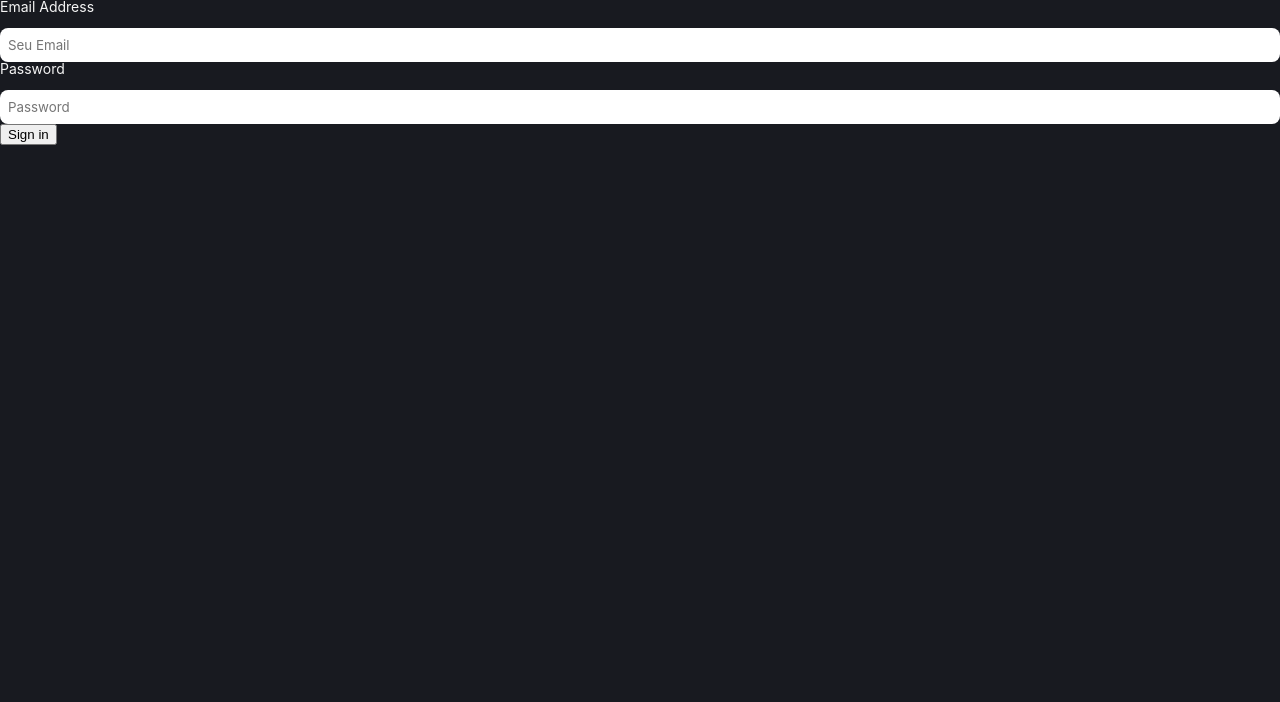
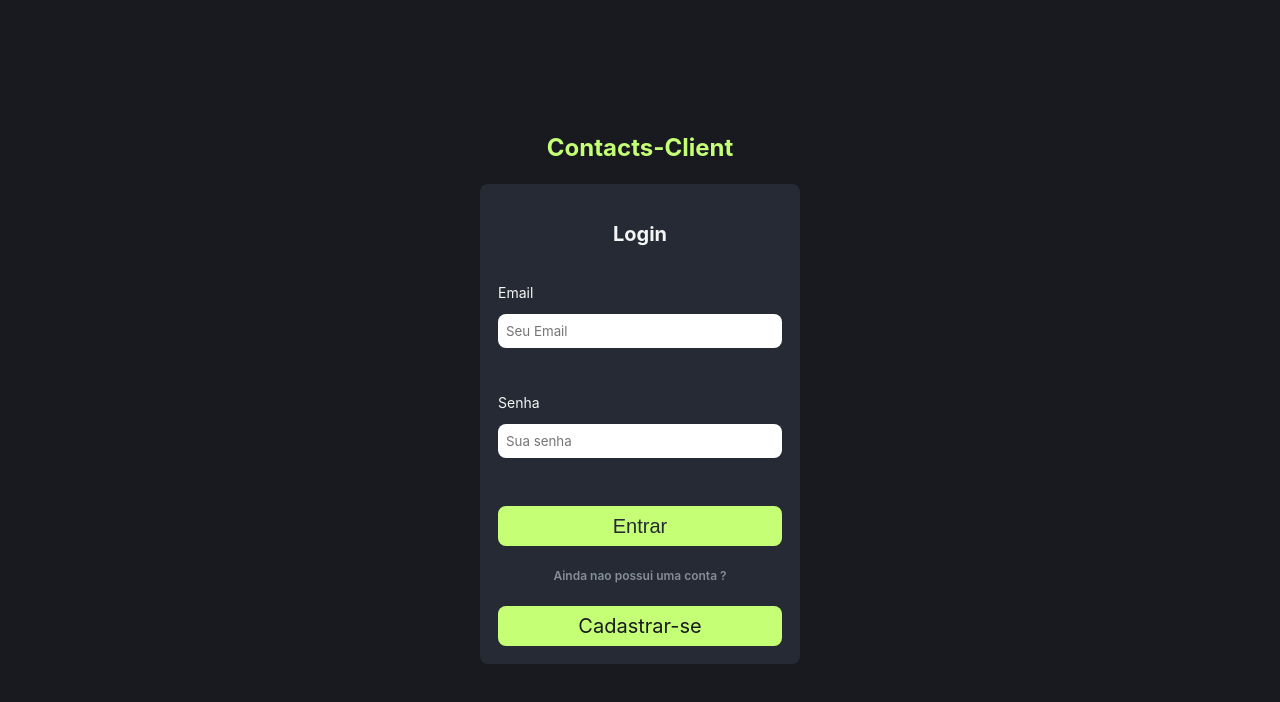
Before and after one commit to Waitiufrikks/FrontEnd-ClientContact, a React (Vite) app: page /login in a window 1280 px wide. Shown: the top 702 px of the page. Built offline with nearby package versions, Linux system fonts and the light colour scheme.

Commit message:
feat:add styles login page and components

```diff
--- a/src/components/FormLogin/index.tsx
+++ b/src/components/FormLogin/index.tsx
@@ -5,6 +5,8 @@ import Input from "../Input";
 import { ClientContext } from "../../provides/ClientContext";
 import { IClient } from "../../provides/ClientContext/@types";
 import { schema } from "./schema";
+import StyledFormContainerLogin from "./style";
+import { Link } from "react-router-dom";
 
 export const FormLogin = () => {
   const { loginClient } = useContext(ClientContext);
@@ -18,30 +20,38 @@ export const FormLogin = () => {
   });
 
   const submit: SubmitHandler<IClient> = (data) => {
-    console.log(data)
-    loginClient(data)
+    console.log(data);
+    loginClient(data);
   };
   return (
+    <StyledFormContainerLogin>
+      <h2>Login</h2>
       <form onSubmit={handleSubmit(submit)}>
         <Input
           label="Email"
           type="text"
           placeholder="Seu Email"
-        text="Email Address"
+          text="Email"
           id="email"
           register={register("email")}
         />
-      <p>{errors.email?.message}</p>
+        <span>{errors.email?.message}</span>
         <Input
           label="Password"
           type="password"
-        placeholder="Password"
-        text="Password"
+          placeholder="Sua senha"
+          text="Senha"
           id="password"
           register={register("password")}
         />
-      <p>{errors.password?.message}</p>
-      <button type="submit">Sign in</button>
+        <span>{errors.password?.message}</span>
+        <button type="submit">Entrar</button>
+        <span className="span-redirect-register">Ainda nao possui uma conta ?</span>
+        <div className="container-button-signUp">
+          {/* POSSIVEL COMPONENTE */}
+          <Link to="/register">Cadastrar-se</Link>
+        </div>
       </form>
+    </StyledFormContainerLogin>
   );
 };
--- /dev/null
+++ b/src/components/FormLogin/style.ts
@@ -0,0 +1,67 @@
+import { styled } from "styled-components";
+
+const StyledFormContainerLogin = styled.div`
+  width: 100%;
+  display: flex;
+  flex-direction: column;
+  background-color: var(--color-grey-600);
+  gap: 1.4rem;
+  border-radius: var(--radius-default);
+  h2 {
+    font-size: var(--title-size-3);
+    font-weight: 700;
+    padding: 40px 0 20px 0;
+    text-align: center;
+  }
+
+  form {
+    display: grid;
+    gap: 1.5rem;
+    padding: 0px 18px 18px 18px;
+    span {
+      color: var(--color-negative);
+      font-size: var(--text-size-smallest);
+    }
+    button {
+      height: 2.5rem;
+      width: 100%;
+      justify-self: center;
+
+      border: none;
+      border-radius: var(--radius-default);
+
+      font-size: var(--title-size-3);
+
+      color: var(--color-grey-600);
+      background: var(--color-primary);
+    }
+    .span-redirect-register {
+      text-align: center;
+      font-weight: 600;
+      color: var(--color-grey-100);
+    }
+    .container-button-signUp {
+      height: 40px;
+
+      display: flex;
+      justify-content: center;
+      background-color: var(--color-primary);
+      padding: 0 20px 0 20px;
+      border-radius: var(--radius-default);
+      a {
+        display: flex;
+        justify-content: center;
+        align-items: center;
+        font-size: var(--text-size-medium);
+        color: var(--color-grey-800);
+      }
+    }
+    button:hover{
+      background:var(--color-primary-hover);
+    }
+    .container-button-signUp:hover{
+      background:var(--color-primary-hover);
+    }
+  }
+`;
+export default StyledFormContainerLogin;
--- a/src/pages/login/index.tsx
+++ b/src/pages/login/index.tsx
@@ -1,11 +1,12 @@
 import { FormLogin } from "../../components/FormLogin";
+import StyledDivLogin from "./style";
 
 const LoginPage = () => {
   return (
-    <div className="form__container">
-
+    <StyledDivLogin className="form__container">
+      <h1>Contacts-Client</h1>
       <FormLogin />
-    </div>
+    </StyledDivLogin>
   );
 };
 export default LoginPage
--- /dev/null
+++ b/src/pages/login/style.tsx
@@ -0,0 +1,20 @@
+import { styled } from "styled-components";
+
+const StyledDivLogin = styled.div`
+  margin: 0 auto;
+  padding: 20px;
+  min-width: 300px;
+  max-width: 360px;
+  height: 100vh;
+  display: flex;
+  flex-direction: column;
+  align-items: center;
+  justify-content: center;
+  h1{
+    font-size:var(--title-size-2);
+    color:var(--color-primary);
+    font-weight:700;
+    padding-bottom:1.5rem;
+  }
+`
+export default StyledDivLogin
--- a/src/styles/GlobalStyles.ts
+++ b/src/styles/GlobalStyles.ts
@@ -20,6 +20,7 @@ const GlobalStyles = createGlobalStyle`
     --color-white:#FFFFFF;
 
     --color-grey-0:#F5F5F5;
+    --color-grey-100:#868E96;
     --color-grey-300:#4E5056;
     --color-grey-600:#252A34;
 
@@ -34,12 +35,13 @@ const GlobalStyles = createGlobalStyle`
 
     --font-text-default:'Inter', sans-serif;
     --title-size-1:2rem;
-    --title-size-2:1.125rem;
-    --title-size-3:0.875rem;
+    --title-size-2:1.5rem;
+    --title-size-3:1.25rem;
+    --title-size-4:0.875rem;
 
+    --text-size-large: 1.5rem;
+    --text-size-medium: 1.25rem;
     --text-size-default:1rem;
-    --text-size-large: 1.5rem;
-    --text-size-medium: 1.375rem;
     --text-size-small:0.875rem;
     --text-size-smallest:0.75rem;
 
```
Lines whose indentation alone changed are shown as unchanged.
